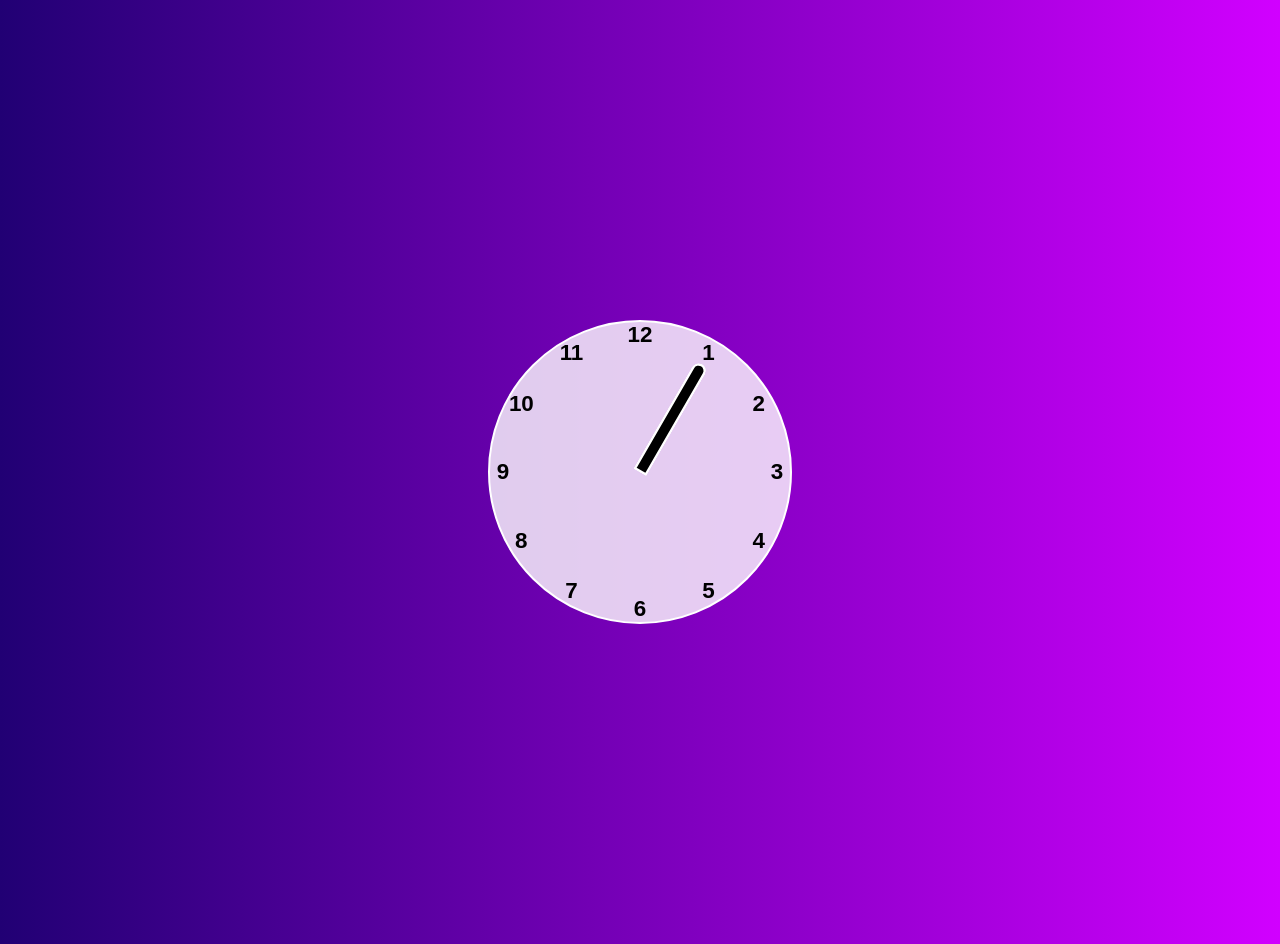
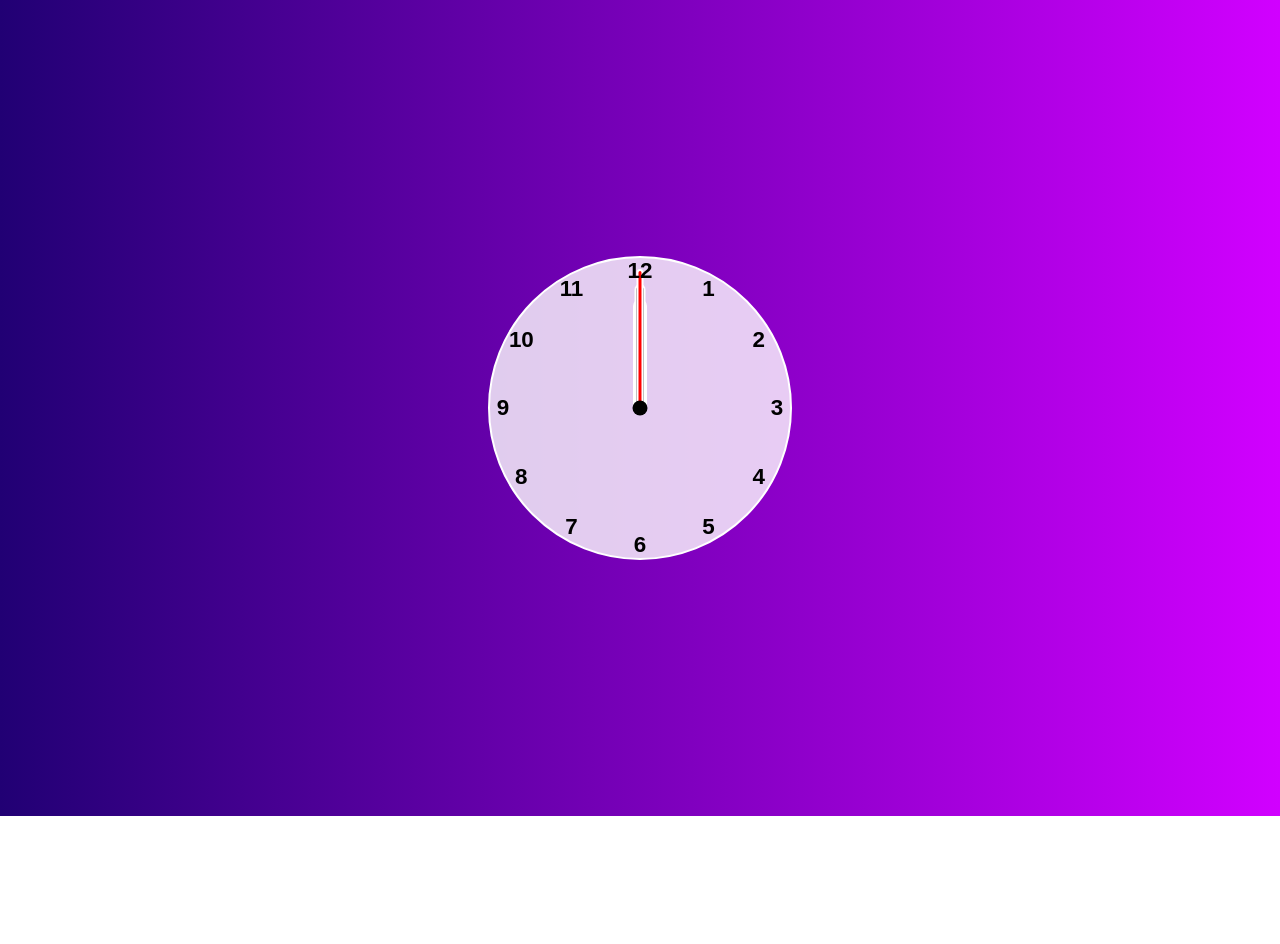
Before and after one commit to abidalwasi/JavaScript-Clock, a plain HTML site: page index.html in a window 1280 px wide. After the commit the page ends 816 px from the top, so only its background shows below. Drawn offline with Linux system fonts and the light colour scheme.

Commit message:
updated alongside everything

```diff
--- a/css/style.css
+++ b/css/style.css
@@ -1,12 +1,15 @@
 body {
   background: linear-gradient(to right, #210074, #d100ff);
   font-family: Gotham Rounded, sans-serif;
+  overflow: hidden;
 }
 
 .container {
   display: flex;
   justify-content: center;
-  margin: 20em;
+  align-items: center;
+  min-height: 100vh;
+  /*margin: 20em;*/
 }
 
 .clock-container {
@@ -73,7 +76,7 @@ body {
   left: 50%;
   width: 10px;
   height: 40%;
-  --rotation: 30;
+  --rotation: 0;
   transform-origin: bottom;
   transform: translateX(-50%) rotate(calc(var(--rotation) * 1deg));
   background: black;
@@ -81,3 +84,34 @@ body {
   border-top-left-radius: 10px;
   border-top-right-radius: 10px;
 }
+
+.clock-container::after {
+  content: "";
+  position: absolute;
+  background: #000;
+  z-index: 11;
+  width: 15px;
+  height: 15px;
+  top: 50%;
+  left: 50%;
+  transform: translate(-50%, -50%);
+  border-radius: 50%;
+}
+
+.clock-container .hand.second {
+  width: 3px;
+  height: 45%;
+  background: red;
+}
+
+.clock-container .hand.minute {
+  width: 7px;
+  height: 40%;
+  background: black;
+}
+
+.clock-container .hand.hour {
+  width: 10px;
+  height: 35%;
+  background: black;
+}
```
